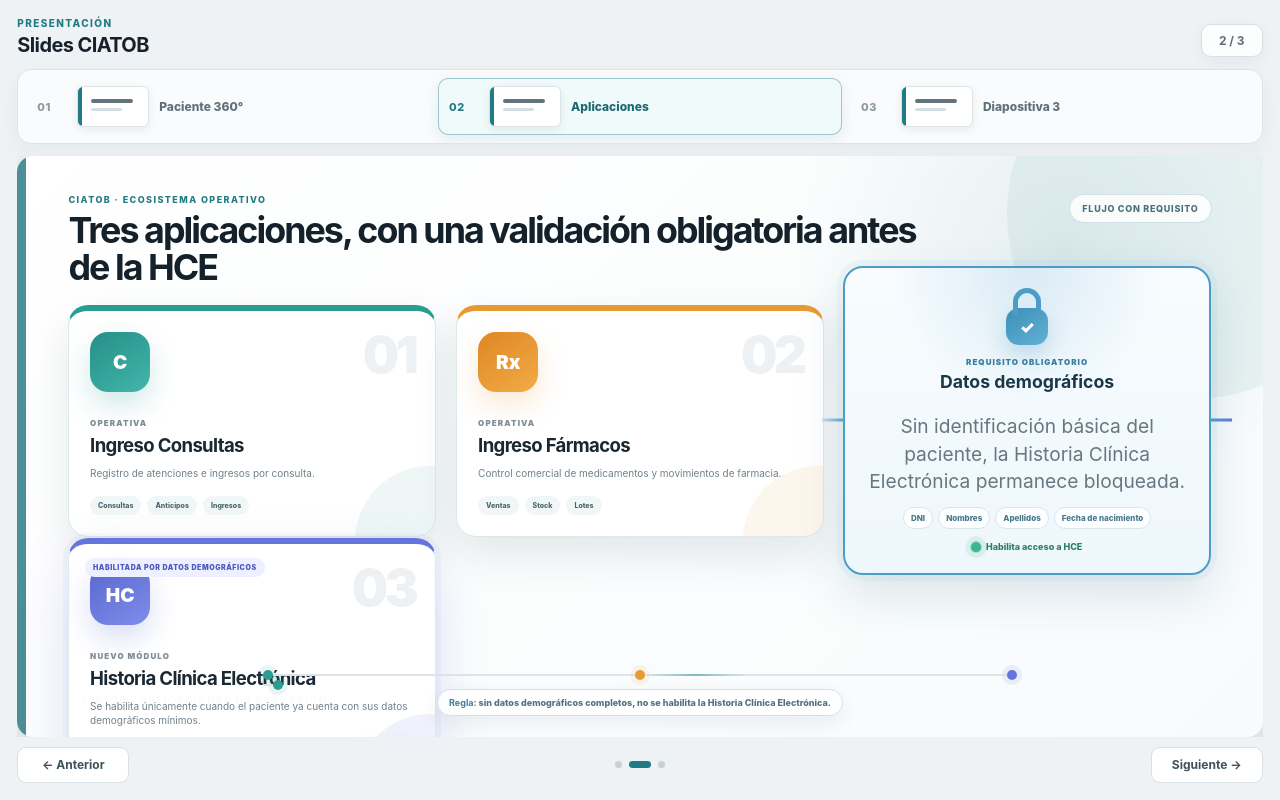
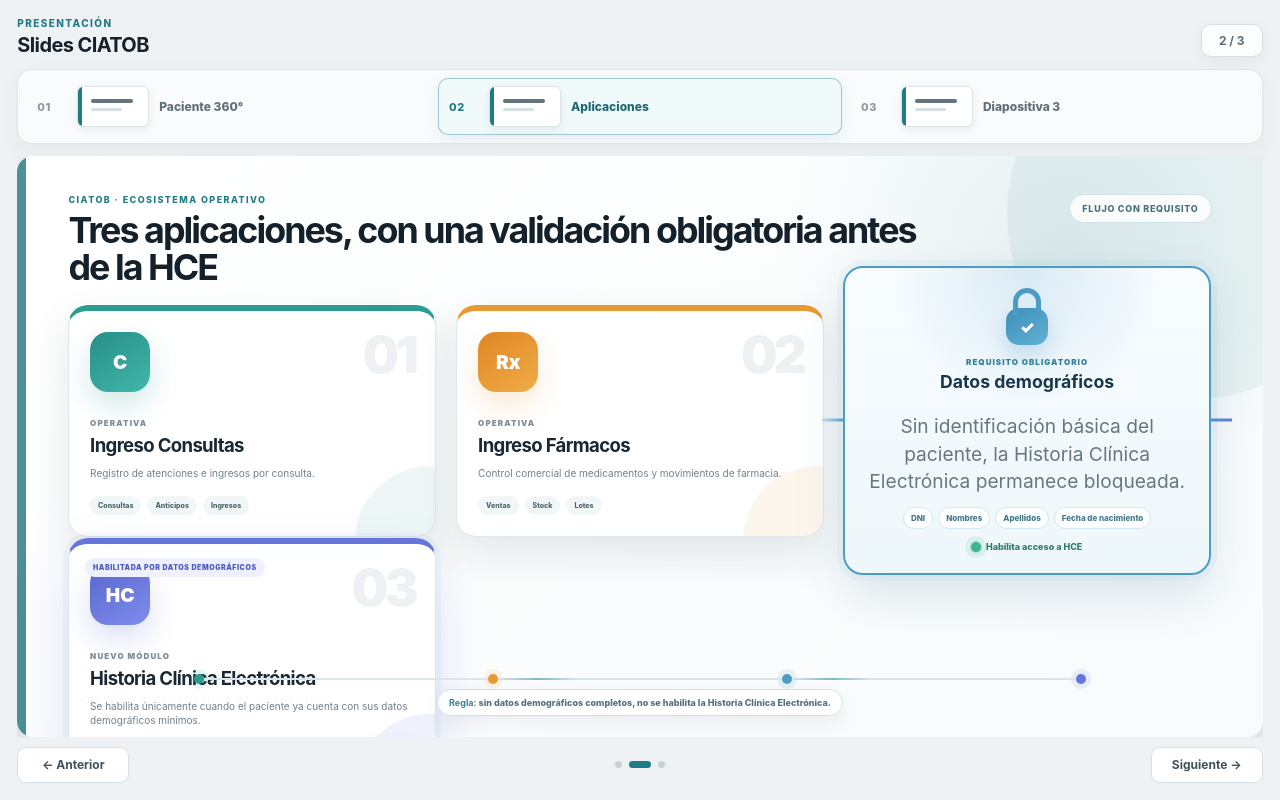
Before and after one commit to joseston/modal_scx, a React (Vite) app: page / in a window 1280 px wide. Both pictures are taken after a click on the button "Siguiente →". Built offline with nearby package versions, Linux system fonts and the light colour scheme.

Commit message:
Align four-step application flow with demographics gate

```diff
--- a/src/presentation/slides/slide02-gate.css
+++ b/src/presentation/slides/slide02-gate.css
@@ -187,6 +187,25 @@
 
 .hce-prerequisite-note strong { color: #3d7f9c; }
 
+.app-ecosystem-slide .ecosystem-flow {
+  width: 78%;
+  grid-template-columns: auto 1fr auto 1fr auto 1fr auto;
+}
+
+.app-ecosystem-slide .ecosystem-flow-node.node-3 {
+  background: #4d9cc5;
+  box-shadow: 0 0 0 5px rgba(77,156,197,.11);
+}
+
+.app-ecosystem-slide .ecosystem-flow-node.node-4 {
+  background: #6675dd;
+  box-shadow: 0 0 0 5px rgba(102,117,221,.11);
+}
+
+.app-ecosystem-slide .ecosystem-flow-line:nth-of-type(6)::after {
+  animation-delay: 1.35s;
+}
+
 @keyframes demographics-gate-in {
   from { opacity: 0; transform: translateY(18px) scale(.96); }
   to { opacity: 1; transform: translateY(0) scale(1); }
```
